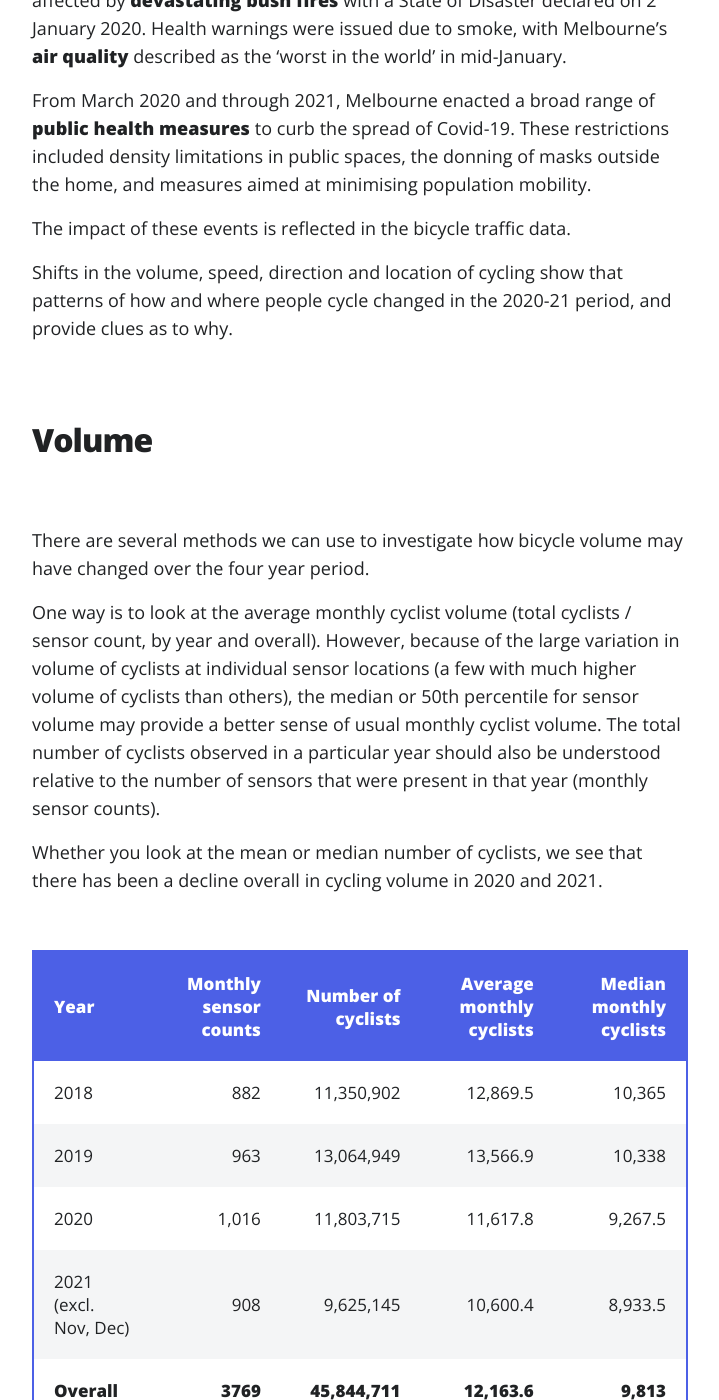
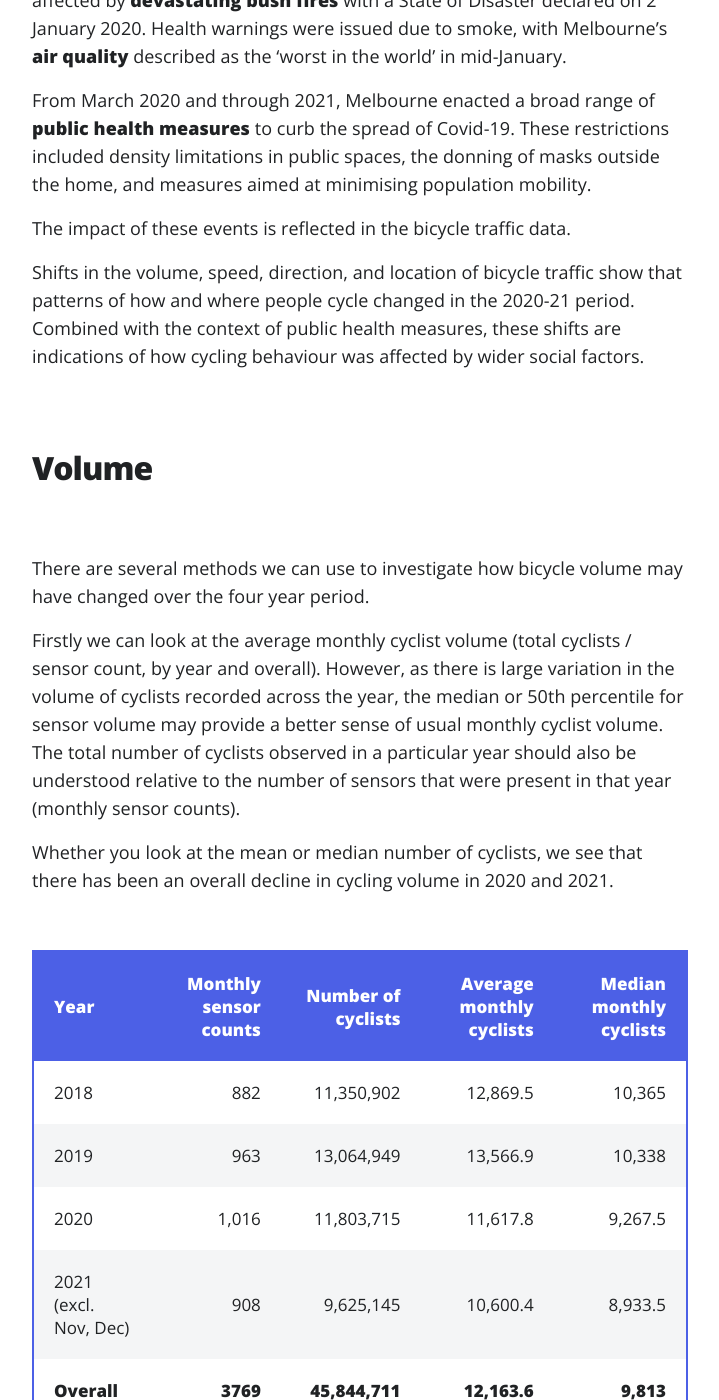
Before and after one commit to CaroPattle/bicycle_data_melbourne, a Jekyll site: the page built from docs/_projects/2021-11-13-bicycle-flows.md, in a window 1280 px wide and 1400 px high, scrolled down 4012 px. Shown: the whole window, without its empty margins (38-757 px from the left). Built offline with Jekyll 4.4.1, drawn with Linux system fonts in a browser that asks for light colours; nearby versions of some CDN libraries.

Commit message:
edit text:

```diff
--- a/docs/_projects/2021-11-13-bicycle-flows.md
+++ b/docs/_projects/2021-11-13-bicycle-flows.md
@@ -51,7 +51,8 @@ From March 2020 and through 2021, Melbourne enacted a broad range of [public hea
 
 The impact of these events is reflected in the bicycle traffic data.
 
-Shifts in the volume, speed, direction and location of cycling show that patterns of how and where people cycle changed in the 2020-21 period, and provide clues as to why.
+Shifts in the volume, speed, direction, and location of bicycle traffic show that patterns of how and where people cycle changed in the 2020-21 period. Combined with the context of public health measures, these shifts are indications of how cycling behaviour was affected by wider social factors.
+
 
 #### Volume
 <br>
@@ -62,9 +63,9 @@ Shifts in the volume, speed, direction and location of cycling show that pattern
 
  There are several methods we can use to investigate how bicycle volume may have changed over the four year period.
 
- One way is to look at the average monthly cyclist volume (total cyclists / sensor count, by year and overall). However, because of the large variation in volume of cyclists at individual sensor locations (a few with much higher volume of cyclists than others), the median or 50th percentile for sensor volume may provide a better sense of usual monthly cyclist volume. The total number of cyclists observed in a particular year should also be understood relative to the number of sensors that were present in that year (monthly sensor counts).
+Firstly we can look at the average monthly cyclist volume (total cyclists / sensor count, by year and overall). However, as there is large variation in the volume of cyclists recorded across the year, the median or 50th percentile for sensor volume may provide a better sense of usual monthly cyclist volume. The total number of cyclists observed in a particular year should also be understood relative to the number of sensors that were present in that year (monthly sensor counts).
 
-Whether you look at the mean or median number of cyclists, we see that there has been a decline overall in cycling volume in 2020 and 2021.
+Whether you look at the mean or median number of cyclists, we see that there has been an overall decline in cycling volume in 2020 and 2021.
 
 
 | Year                     |   Monthly sensor counts | Number of cyclists | Average monthly cyclists | Median monthly cyclists |
```
